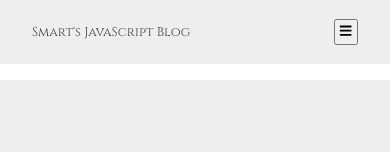
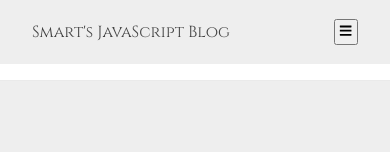
Before and after one commit to SmartGlaxx/smart-blog, a Next.js app: page /layout in a window 390 px wide. Shown: the top 152 px of the page. Built offline with nearby package versions, Linux system fonts and the light colour scheme.

Commit message:
Adjust Header

```diff
--- a/components/header/header.module.css
+++ b/components/header/header.module.css
@@ -72,6 +72,6 @@
    .menuicon{ display: block}
 }
 @media screen and (max-width: 767px){
-   .title{ font-size: 0.8rem}
+   .title{ font-size: 1rem}
    .headerList{display: none}
 }
```
